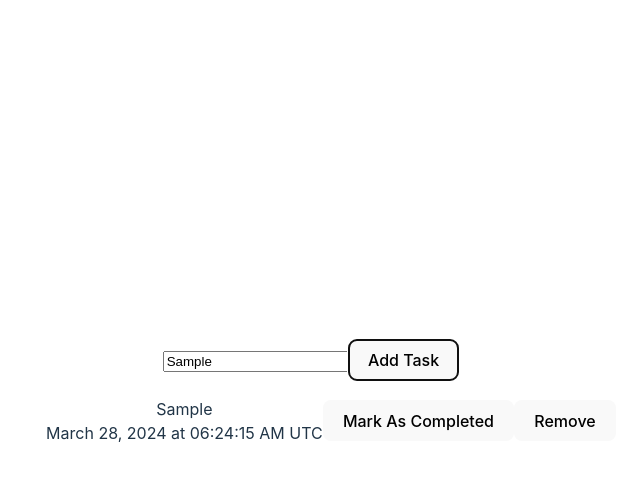
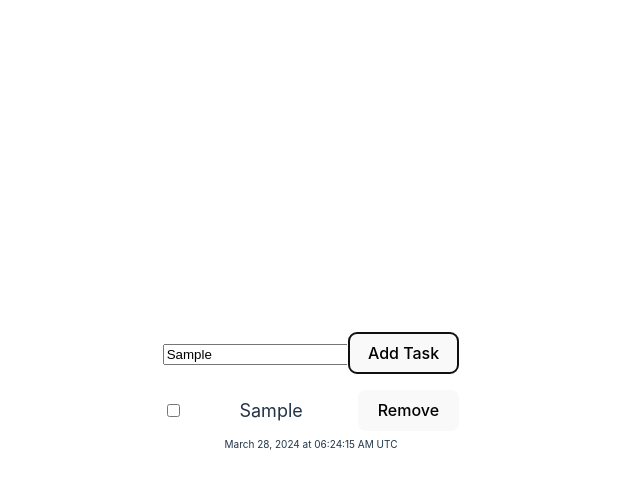
Before and after one commit to essarebano/my-react-todo, a React (Vite) app: page / in a window 1280 px wide. Both pictures are taken after typing "Sample" into the empty fields and a click on the button "Add Task". Shown: the top 486 px of the page, without its empty margins (329-969 px from the left). Built offline with nearby package versions, Linux system fonts and the light colour scheme.

Commit message:
Fixed checkbox state and changed mark as completed button (#2)

```diff
--- a/src/components/TodoItem.tsx
+++ b/src/components/TodoItem.tsx
@@ -16,7 +16,7 @@ const TodoItem = ({
 }: TodoItemProps) => {
 
   function handleMarkAsCompleted() {
-    onMarkAsCompleted(id, !isCompleted)
+    onMarkAsCompleted(id, isCompleted)
   }
 
   function handleRemoveTodo() {
@@ -29,16 +29,25 @@ const TodoItem = ({
     <li style={{
       display: 'flex',
       alignItems: 'center',
-      justifyContent: 'space-between'
+      justifyContent: 'space-between',
+      flexDirection: 'column',
+      width: '100%'
     }}>
-      <div style={{ display: 'flex', flexDirection: 'column'}}>
-        <span>{text}</span>
-        <span>{updatedAtFormatted}</span>
+      <div style={{
+        display: 'flex',
+        alignItems: 'center',
+        justifyContent: 'space-between',
+        width: '100%'
+      }}>
+          <input type='checkbox' onChange={handleMarkAsCompleted} checked={isCompleted}/>
+        <span style={{
+            fontSize: '18px',
+            paddingLeft: '2px',
+            textDecoration: isCompleted ? 'line-through' : ''
+          }}>{text}</span>
+          <button onClick={handleRemoveTodo}>Remove</button>
       </div>
-      <div>
-        <button onClick={handleMarkAsCompleted}>Mark As Completed</button>
-        <button onClick={handleRemoveTodo}>Remove</button>
-      </div>
+      <span style={{ fontSize: '10px', marginTop: '6px' }}>{updatedAtFormatted}</span>
     </li>
   )
 }
--- a/src/components/TodoList.tsx
+++ b/src/components/TodoList.tsx
@@ -15,7 +15,7 @@ const TodoList = ({
 
   return (
     <div>
-      <ul>
+      <ul style={{ paddingLeft: 0}}>
         {children}
       </ul>
     </div>
--- a/src/container/TodoItem.tsx
+++ b/src/container/TodoItem.tsx
@@ -6,7 +6,7 @@ import { TodoContext } from "../context";
 export interface TodoItemProps extends Todo {}
 
 const TodoItem = (props: TodoItemProps) => {
-  const {editTodo, removeTodo } = useContext(TodoContext)
+  const { editTodo, removeTodo } = useContext(TodoContext)
 
   function onMarkAsCompleted(id: string, isCompleted?: boolean) {
     editTodo(id, 'isCompleted', !isCompleted)
```
